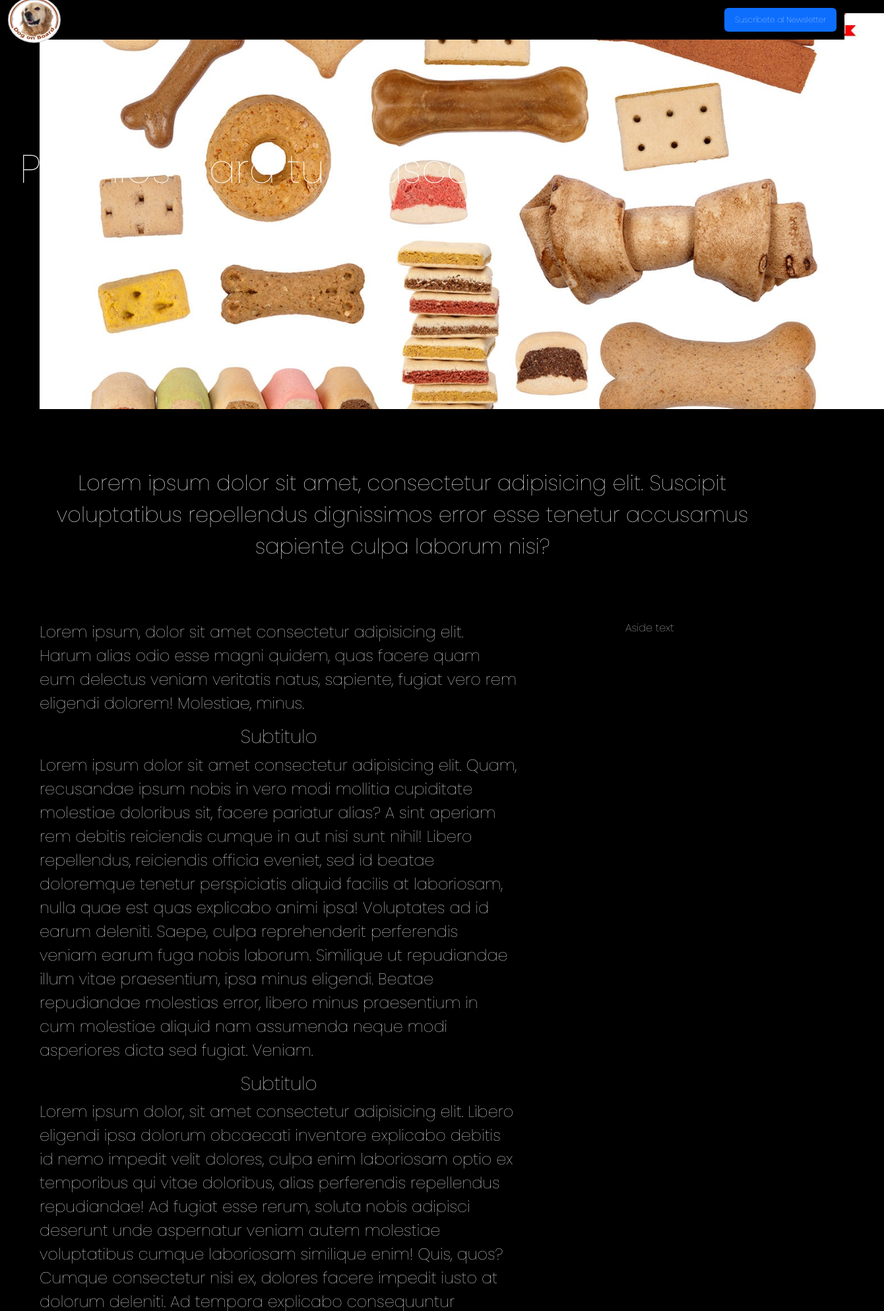
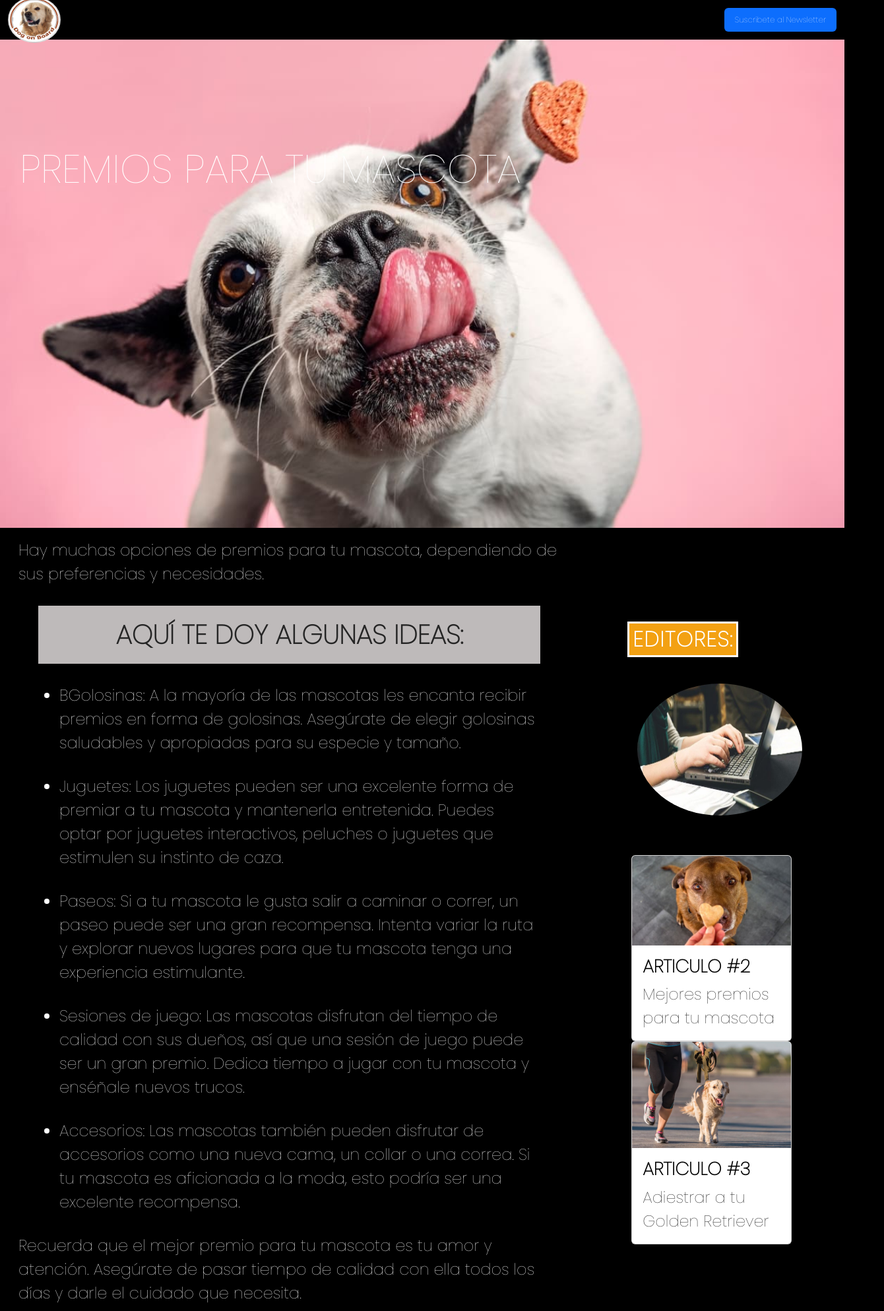
Before and after one commit to Gonzalita/PF-Gonzalez, a website: page pages/premios.html in a window 1280 px wide. Shown: the top 1987 px of the page at 66% size, 1340 px wide, since content can reach past the window. Drawn offline with nearby package versions, Linux system fonts and the light colour scheme.

Commit message:
diseño finalizado

```diff
--- a/pages/premios.html
+++ b/pages/premios.html
@@ -16,7 +16,7 @@
 	<link rel="preconnect" href="https://fonts.gstatic.com" crossorigin>
 	<link href="https://fonts.googleapis.com/css2?family=Righteous&display=swap" rel="stylesheet">
 	<!---Animate css-->
-	<link rel="stylesheet" href="https://cdnjs.cloudflare.com/ajax/libs/animate.css/4.1.1/animate.min.css"/>
+	<link rel="stylesheet" href="https://cdnjs.cloudflare.com/ajax/libs/animate.css/4.1.1/animate.min.css" />
 	<!---Hoja de estilos-->
 	<link rel="stylesheet" href="../css/style.css">
 	<title>MEJORES PREMIOS PARA TU MASCOTA</title>
@@ -25,84 +25,105 @@
 <body>
 	<!-----------NAV---------->
 	<header>
-	<nav class="navbar navbar-expand-lg fixed-top bg-dark header-nav " data-bs-theme="dark">
+		<nav class="navbar navbar-expand-lg fixed-top bg-dark header-nav" data-bs-theme="dark">
 			<div class="container-fluid">
 				<a class="navbar-brand" href="../index.html">
 					<img src="../images/logo2.jpg" width="80rem" height="70rem">
 				</a>
-		  <button class="navbar-toggler" type="button" data-bs-toggle="collapse" data-bs-target="#navbarNav" aria-controls="navbarNav" aria-expanded="false" aria-label="Toggle navigation">
+				<button class="navbar-toggler" type="button" data-bs-toggle="collapse" data-bs-target="#navbarNav"
+					aria-controls="navbarNav" aria-expanded="false" aria-label="Toggle navigation">
 					<span class="navbar-toggler-icon"></span>
 				</button>
 				<div class="collapse navbar-collapse justify-content-end" id="navbarNav">
 					<ul class="navbar-nav">
 						<li class="nav-item">
-			  </li>
-			  <li class="nav-item">
-				<span class="badge text-bg-primary"><a class="nav-link" href="../pages/newsletter.html">Suscribete al Newsletter</a></span>
+							<span class="badge text-bg-primary animate__animated  animate__bounce"><a class="nav-link"
+									href="../pages/newsletter.html">Suscribete al Newsletter</a></span>
 						</li>
 					</ul>
 				</div>
 			</div>
 		</nav>
 	</header>
-
-	<!--------------------------SECCION MAIN ------------------------->
+	<!------------------------------------ESCAPARATE---------------------------------------------------------------------->
 	<main>
-		<div class="picotoro container text-center">
-			<div class="row gx-5 align-items-center">
-				<div class="col-sm-8 col-md-10 col-xl-9">
-					<img src="../images/imagen-14.jpg" width="800px" height="600px" class="picturesign">
-				</div>
-				<div class="col-sm-4 col-md-2 col-xl-3">
-					<h2 class="title-section">Premios para tu mascota</< /div>
+		<div class="picotoro">
+			<div class="contenedor-imagen-pancarta-premios">
+				<div class="apartado-imagen">
+					<h2 class="title-section">PREMIOS PARA TU MASCOTA</h2>
 				</div>
 			</div>
 		</div>
-		<div class="container text-center">
-			<div class="row gy-8 align-items-center">
-				<div class="col-sm-12 col-md-12 container-articulos-paginas">
-					<p class="textoDearticulo mt-5 mb-5">Lorem ipsum dolor sit amet, consectetur adipisicing elit. Suscipit
-						voluptatibus repellendus dignissimos error esse tenetur accusamus sapiente culpa laborum
-						nisi?
-					</p>
+		<!------------------------------------ARTICULO-------------------------------------------------------------------->
+		<section class="paragraph">
+			<div class="paragraph-contenedor container-fluid me-3 ms-3 mt-3 mb-3">
+				<div class="row gx-5">
+					<div class="col-sm-12 col-md-12 col-lg-8">
+						<p class="text-start lh-base">Hay muchas opciones de premios para tu mascota, dependiendo de sus
+							preferencias y necesidades. </p>
+
+						<h4 class="pelu-h4">Aquí te doy algunas ideas:</h4>
+
+						<ul class="pelu-list">
+							<li>BGolosinas: A la mayoría de las mascotas les encanta recibir premios en forma de
+								golosinas. Asegúrate de elegir golosinas saludables y apropiadas para su especie y
+								tamaño.</li>
+
+							<li>Juguetes: Los juguetes pueden ser una excelente forma de premiar a tu mascota y
+								mantenerla entretenida. Puedes optar por juguetes interactivos, peluches o juguetes que
+								estimulen su instinto de caza.</li>
+
+							<li>Paseos: Si a tu mascota le gusta salir a caminar o correr, un paseo puede ser una gran
+								recompensa. Intenta variar la ruta y explorar nuevos lugares para que tu mascota tenga
+								una experiencia estimulante.</li>
+
+							<li>Sesiones de juego: Las mascotas disfrutan del tiempo de calidad con sus dueños, así que
+								una sesión de juego puede ser un gran premio. Dedica tiempo a jugar con tu mascota y
+								enséñale nuevos trucos.</li>
+
+
+							<li>Accesorios: Las mascotas también pueden disfrutar de accesorios como una nueva cama, un
+								collar o una correa. Si tu mascota es aficionada a la moda, esto podría ser una
+								excelente recompensa.</li>
+						</ul>
+
+						<p class="text-start lh-base">Recuerda que el mejor premio para tu mascota es tu amor y
+							atención. Asegúrate de pasar tiempo de calidad con ella todos los días y darle el cuidado
+							que necesita.</p>
+
+						<div class="premios-dog1">Cuentanos que te parece el articulo</div>
+						<h3 class="pelu-h3">Para mas información al respecto, contacta a tu veterinario.</h3>
+					</div>
+					<!--------------------------------------------------------------ASIDE----------------------------------------------------------------->
+					<div class="flex-fill col-sm-12 col-md-12 col-lg-4 justify-content-center mt-5 p-5">
+						<h5 class="pelu-h5">Editores:</h5>
+						<img src="/images/imagen-16.jpg" width="250px" height="200px" class="pelu-escritora">
+						<div class="container ms-3">
+							<div class="row row-cols-md-12 gy-5 ">
+								<div class="col">
+									<div class="card">
+										<img src="/images/imagen-10.jpeg" class="card-img-top" alt="...">
+										<div class="card-body">
+											<h5 class="card-title">Articulo #2</h5>
+											<p class="card-text">Mejores premios para tu mascota</p>
+										</div>
+									</div>
+									<div class="card">
+										<img src="/images/Imagen-9.jpeg" class="card-img-top" alt="...">
+										<div class="card-body">
+											<h5 class="card-title">Articulo #3</h5>
+											<p class="card-text">Adiestrar a tu Golden Retriever</p>
 										</div>
 									</div>
 								</div>
-	</main>
-	<section class="paragraph">
-		<div class="paragraph-contenedor container text-center">
-			<div class="row gy-9 gx-9align-items-center">
-				<div class="col-sm-12 col-md-12 col-lg-8">
-					<p class="text-start lh-base">Lorem ipsum, dolor sit amet consectetur adipisicing elit. Harum alias odio esse magni quidem,
-						quas facere quam eum delectus veniam veritatis natus, sapiente, fugiat vero rem eligendi
-						dolorem! Molestiae, minus.</p>
-					<h3>Subtitulo</h3>
-					<p class="text-start lh-base">Lorem ipsum dolor sit amet consectetur adipisicing elit. Quam, recusandae ipsum nobis in vero
-						modi mollitia cupiditate molestiae doloribus sit, facere pariatur alias? A sint aperiam rem
-						debitis reiciendis cumque in aut nisi sunt nihil! Libero repellendus, reiciendis officia
-						eveniet, sed id beatae doloremque tenetur perspiciatis aliquid facilis at laboriosam, nulla quae
-						est quas explicabo animi ipsa! Voluptates ad id earum deleniti. Saepe, culpa reprehenderit
-						perferendis veniam earum fuga nobis laborum. Similique ut repudiandae illum vitae praesentium,
-						ipsa minus eligendi. Beatae repudiandae molestias error, libero minus praesentium in cum
-						molestiae aliquid nam assumenda neque modi asperiores dicta sed fugiat. Veniam.</p>
-					<h3>Subtitulo</h3>
-					<p class="text-start lh-base" >Lorem ipsum dolor, sit amet consectetur adipisicing elit. Libero eligendi ipsa dolorum obcaecati
-						inventore explicabo debitis id nemo impedit velit dolores, culpa enim laboriosam optio ex
-						temporibus qui vitae doloribus, alias perferendis repellendus repudiandae! Ad fugiat esse rerum,
-						soluta nobis adipisci deserunt unde aspernatur veniam autem molestiae voluptatibus cumque
-						laboriosam similique enim! Quis, quos? Cumque consectetur nisi ex, dolores facere impedit iusto
-						at dolorum deleniti. Ad tempora explicabo consequuntur dignissimos, velit esse, beatae voluptate
-						illo asperiores minima exercitationem, facilis et doloribus nesciunt aspernatur delectus
-						distinctio perferendis magni odit sunt! Quaerat quisquam rem quibusdam ipsam rerum perferendis
-						sunt officiis labore veritatis.</p>
 							</div>
-				<div class="col-sm-4 col-lg-4">Aside text </div>
 						</div>
-
+					</div>
+				</div>
+			</div>
 			</div>
 		</section>
-
-
+	</main>
 	<!----FOOTER-------------------------------->
 	<footer class="item3">
 		<!------SECCCION CONTACTO-------->
@@ -110,15 +131,17 @@
 			<h2 class="t2">DATOS DE CONTACTO</h2>
 			<p>ENCUENTRANOS EN LA SIGUIENTE UBICACION:</p>
 			<div class="footer1 containter-flex">
-				<div class="map">
+				<div class="map animate_animated animate__fadeInBottomRight">
 					<img src="../images/mapa.jpeg" width="300rem" height="200rem">
 				</div>
 				<div class="redes-sociales d-flex justify-content-between p-2">
 					<div class="press animate__animated animate__backInUp p2"><a href="www.facebook.com.ar">
 							<img src="../images/iconos/facebook.png" width="20px" height="20px"></a></div>
-					<div class="press animate__animated animate__backInUp p2"><a href="www.twitter.com.ar" class="press">
+					<div class="press animate__animated animate__backInUp p2"><a href="www.twitter.com.ar"
+							class="press">
 							<img src="../images/iconos/gorjeo.png" width="30px" height="20px"></a></div>
-					<div class="press animate__animated animate__backInUp p2"><a href="www.instagram.com.ar" class="press">
+					<div class="press animate__animated animate__backInUp p2"><a href="www.instagram.com.ar"
+							class="press">
 							<img src="../images/iconos/instagram.png" width="30px" height="20px"></a></div>
 					<div class="press animate__animated animate__backInUp p2"><a href="www.google.com.ar" class="press">
 							<img src="../images/iconos/gmail.png" width="20px" height="20px"></a></div>
--- a/scss/estilodepaginas/_page3.scss
+++ b/scss/estilodepaginas/_page3.scss
@@ -3,10 +3,10 @@ $text-size2: 1.5rem;
 
 /*----------------------------------ESCAPARATE------------------------------------*/
 .contenedor-imagen-pancarta {
-    height: 400px;
+    height: 800px;
     width: 100vw;
     background-image: url(/images/imagen-13.jpg);
-    background-size: contain;
+    background-size: cover;
     background-repeat: no-repeat;
     background-attachment: fixed;
 }
@@ -201,3 +201,25 @@ p {
     color: black;
     font-size: 0.5rem;
 }
+/*----------------------------------------------ADIESTRAMIENTO------------------------------*/
+.contenedor-imagen-pancarta-adiestramiento {
+    @extend .contenedor-imagen-pancarta;
+    background-image: url(/images/imagen-12.jpg);
+    height: 800px;
+    background-size: cover
+}
+/*----------------------------------------------PREMIOS-------------------------------------*/
+.contenedor-imagen-pancarta-premios {
+    @extend .contenedor-imagen-pancarta;
+    width: 100%;
+    height: 800px;
+    background-image: url(/images/imagen-17.jpg);
+    background-size: cover;
+}
+.picotoro {
+    width: 100vw;
+}
+.premios-dog1 {
+    @extend .pelu-dog1;
+    background-image: url(/images/imagen-18.jpg);
+}
--- a/scss/secciones/_footer.scss
+++ b/scss/secciones/_footer.scss
@@ -12,11 +12,14 @@
     display: flex;
     flex-direction: row;
 }
-.map:hover {
-    transform: scale(2)
-}
 .index-h5 {
     font-size: 2rem;
     margin: 30px;
     text-align: center;
 }
+.index-findus {
+    text-align: center;
+}
+.map {
+   animation-duration: 4s;
+}
```
Also changed, not shown: index.html (+2 -2 lines), pages/adiestramiento.html (+73 -58 lines), pages/peluqueria.html (+35 -23 lines), css/style.css, images/imagen-17.jpg (added), images/imagen-18.jpg (added). Lines whose indentation alone changed are shown as unchanged.
